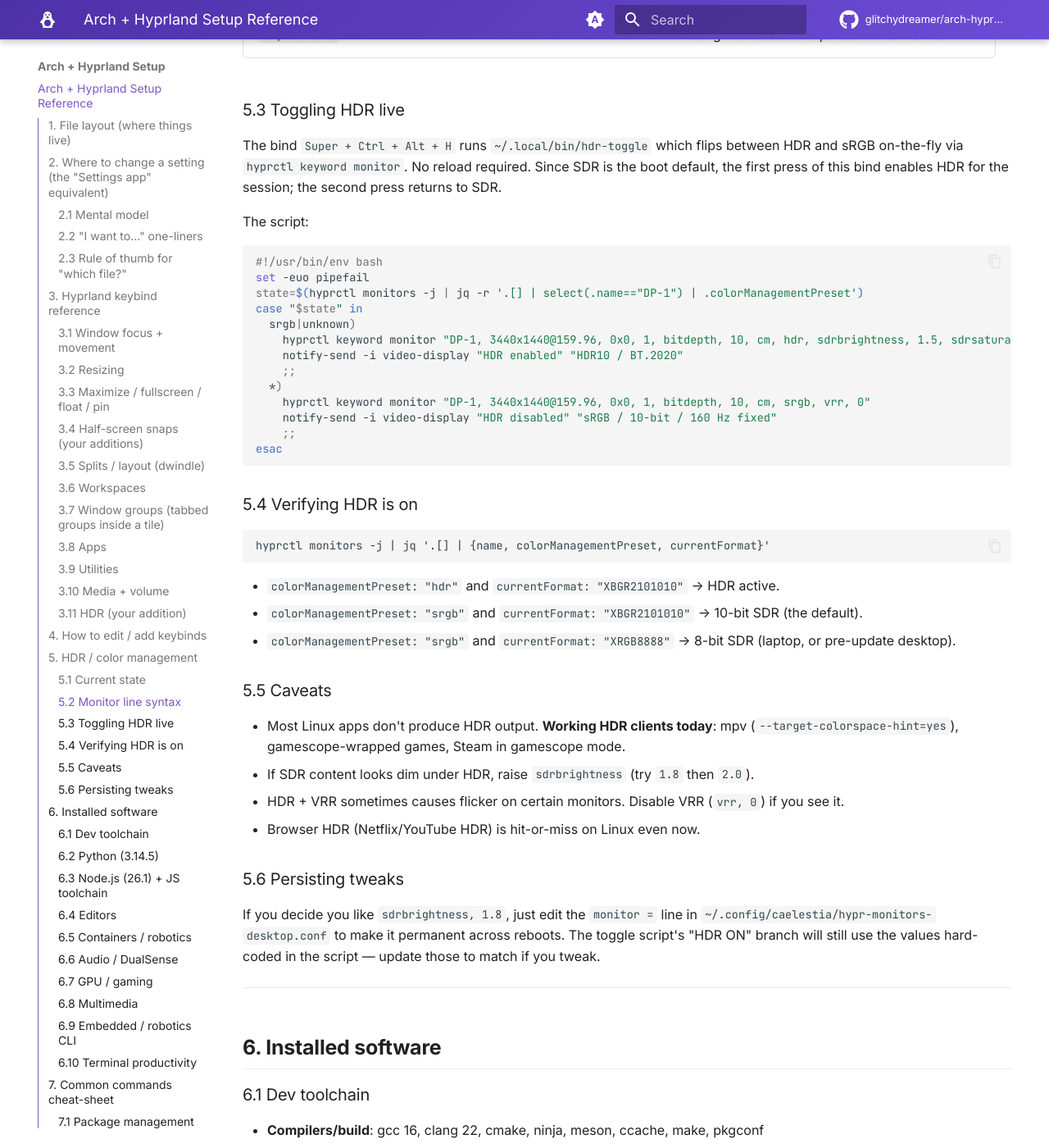
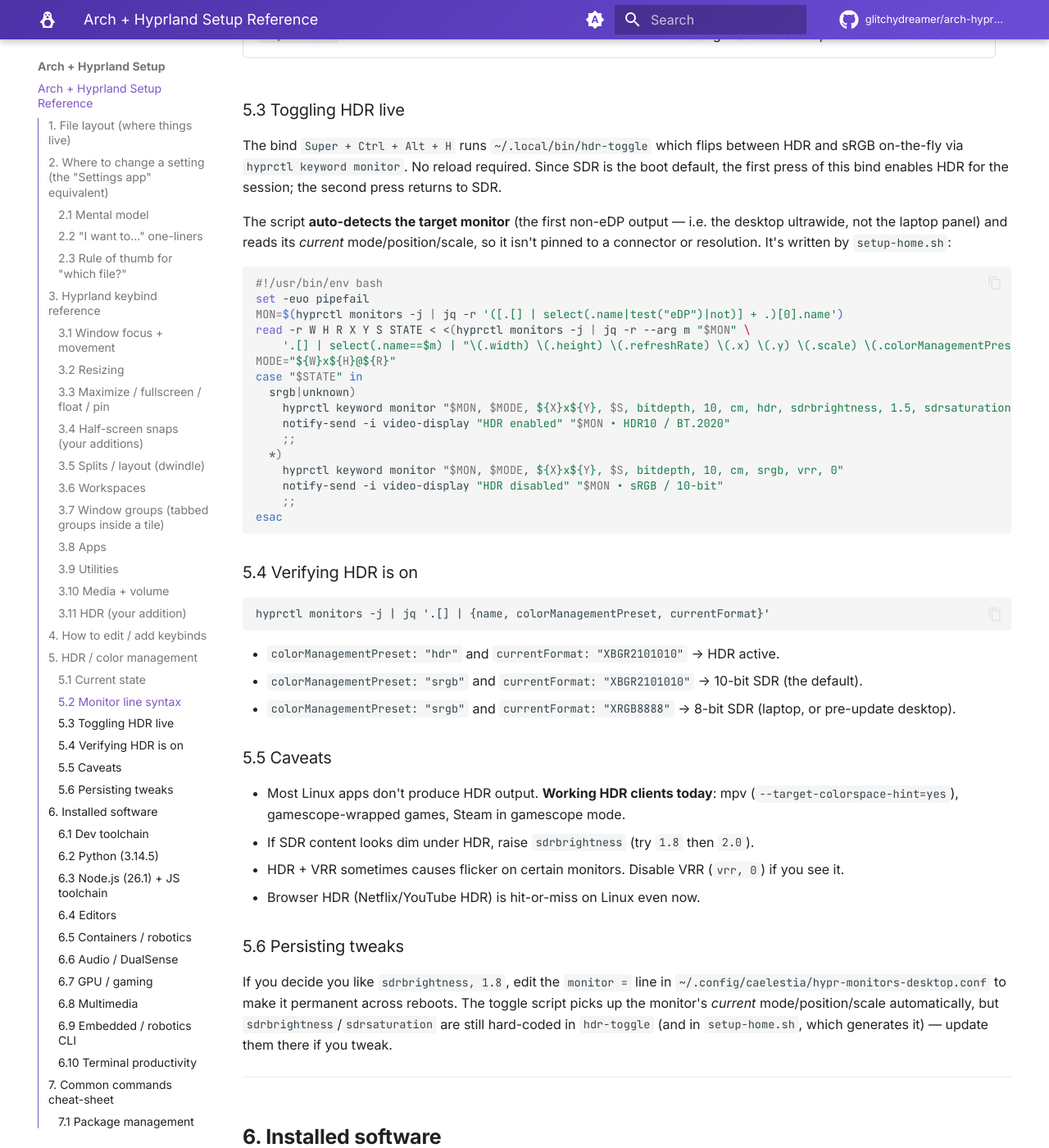
Before and after one commit to glitchydreamer/arch-hyprland-setup, an MkDocs documentation site: the page built from docs/index.md, in a window 1280 px wide and 1400 px high, scrolled down 13347 px. Shown: the whole window at 82% size. Built offline with MkDocs 1.6.1 and Material for MkDocs 9.7.7, drawn with Linux system fonts in a browser that asks for light colours; comment, search, counter and statistics services are not loaded; some of the changed text lies outside the part shown.

Commit message:
feat: add setup-home.sh + driver-matched CUDA in install.sh
- setup-home.sh: idempotent generator for the home-dir half (Hyprland
  overrides, ~/.local/bin scripts, fish, Dolphin, git defaults). Auto-detects
  the desktop connector + current mode so it's portable across machines, not
  pinned to DP-1.
- hdr-toggle is now generalized: detects the primary non-eDP monitor and its
  live mode/position/scale instead of hardcoding DP-1 / a fixed resolution.
- install.sh: install_cuda() matches the CUDA toolkit to the installed NVIDIA
  driver (reads nvidia-smi's max CUDA; installs repo cuda/cudnn only if within
  that ceiling, else falls back to an AUR cuda-<ver> pinned to the driver).
- docs: document both scripts, the two-step rebuild flow, generalized HDR
  toggle, and driver-matched CUDA.

Co-Authored-By: Claude Opus 4.7 <noreply@anthropic.com>

````diff
--- a/docs/index.md
+++ b/docs/index.md
@@ -353,20 +353,23 @@ Extra args (comma-separated key/value pairs):
 
 The bind `Super + Ctrl + Alt + H` runs `~/.local/bin/hdr-toggle` which flips between HDR and sRGB on-the-fly via `hyprctl keyword monitor`. No reload required. Since SDR is the boot default, the first press of this bind enables HDR for the session; the second press returns to SDR.
 
-The script:
+The script **auto-detects the target monitor** (the first non-eDP output — i.e. the desktop ultrawide, not the laptop panel) and reads its *current* mode/position/scale, so it isn't pinned to a connector or resolution. It's written by `setup-home.sh`:
 
 ```bash
 #!/usr/bin/env bash
 set -euo pipefail
-state=$(hyprctl monitors -j | jq -r '.[] | select(.name=="DP-1") | .colorManagementPreset')
-case "$state" in
+MON=$(hyprctl monitors -j | jq -r '([.[] | select(.name|test("eDP")|not)] + .)[0].name')
+read -r W H R X Y S STATE < <(hyprctl monitors -j | jq -r --arg m "$MON" \
+    '.[] | select(.name==$m) | "\(.width) \(.height) \(.refreshRate) \(.x) \(.y) \(.scale) \(.colorManagementPreset)"')
+MODE="${W}x${H}@${R}"
+case "$STATE" in
   srgb|unknown)
-    hyprctl keyword monitor "DP-1, 3440x1440@159.96, 0x0, 1, bitdepth, 10, cm, hdr, sdrbrightness, 1.5, sdrsaturation, 1.0"
-    notify-send -i video-display "HDR enabled" "HDR10 / BT.2020"
+    hyprctl keyword monitor "$MON, $MODE, ${X}x${Y}, $S, bitdepth, 10, cm, hdr, sdrbrightness, 1.5, sdrsaturation, 1.0"
+    notify-send -i video-display "HDR enabled" "$MON • HDR10 / BT.2020"
     ;;
   *)
-    hyprctl keyword monitor "DP-1, 3440x1440@159.96, 0x0, 1, bitdepth, 10, cm, srgb, vrr, 0"
-    notify-send -i video-display "HDR disabled" "sRGB / 10-bit / 160 Hz fixed"
+    hyprctl keyword monitor "$MON, $MODE, ${X}x${Y}, $S, bitdepth, 10, cm, srgb, vrr, 0"
+    notify-send -i video-display "HDR disabled" "$MON • sRGB / 10-bit"
     ;;
 esac
 ```
@@ -390,7 +393,7 @@ hyprctl monitors -j | jq '.[] | {name, colorManagementPreset, currentFormat}'
 
 ### 5.6 Persisting tweaks
 
-If you decide you like `sdrbrightness, 1.8`, just edit the `monitor =` line in `~/.config/caelestia/hypr-monitors-desktop.conf` to make it permanent across reboots. The toggle script's "HDR ON" branch will still use the values hard-coded in the script — update those to match if you tweak.
+If you decide you like `sdrbrightness, 1.8`, edit the `monitor =` line in `~/.config/caelestia/hypr-monitors-desktop.conf` to make it permanent across reboots. The toggle script picks up the monitor's *current* mode/position/scale automatically, but `sdrbrightness`/`sdrsaturation` are still hard-coded in `hdr-toggle` (and in `setup-home.sh`, which generates it) — update them there if you tweak.
 
 ---
 
@@ -401,8 +404,17 @@ If you decide you like `sdrbrightness, 1.8`, just edit the `monitor =` line in `
 - **Compilers/build**: gcc 16, clang 22, cmake, ninja, meson, ccache, make, pkgconf
 - **Debug/profile**: gdb, lldb, valgrind, cppcheck, doxygen, graphviz
 - **C++ libs**: boost, eigen, tbb, openssl
-- **CUDA 13.2** at `/opt/cuda` (path in `/etc/profile.d/cuda.sh`)
+- **CUDA 13.2** at `/opt/cuda` (path in `/etc/profile.d/cuda.sh`; fish gets it via `dev-env.fish`)
 - **cuDNN 9.22**
+
+> **Driver-matched CUDA.** Arch's `cuda` package is rolling — always the newest
+> toolkit, which needs a recent enough driver. `install.sh` reads the max CUDA
+> your driver supports (the `CUDA Version` field in `nvidia-smi`) and only
+> installs the repo `cuda`/`cudnn` if the repo toolkit is **≤** that ceiling.
+> If the repo toolkit is too new for your driver, it falls back to an AUR
+> `cuda-<major.minor>` pinned to the driver (and tells you to bump the driver if
+> no match exists). So the same script does the right thing across driver
+> versions — it won't install a CUDA your driver can't run.
 
 ### 6.2 Python (3.14.5)
 
@@ -677,8 +689,11 @@ the double-cursor only matters once inside the Hyprland session.
 
 Original setup performed by Claude on 2026-05-17. **Rebuilt 2026-05-27** on a
 fresh minimal Arch install (clean `archinstall`, NVIDIA drivers, GDM instead of
-SDDM). The rebuild recreated every home-dir config directly and reproduced the
-system half via [`install.sh`](https://github.com/glitchydreamer/arch-hyprland-setup/blob/main/install.sh).
+SDDM). The whole thing is now reproducible by two idempotent scripts at the repo
+root: [`setup-home.sh`](https://github.com/glitchydreamer/arch-hyprland-setup/blob/main/setup-home.sh)
+(home-dir configs, no sudo — auto-detects the desktop connector) then
+[`install.sh`](https://github.com/glitchydreamer/arch-hyprland-setup/blob/main/install.sh)
+(packages + system, sudo — CUDA matched to the driver).
 Notable deltas from the first install: desktop output moved DP-2 → **DP-1**,
 user Hyprland files moved under `~/.config/caelestia/` (since `~/.config/hypr`
 is now a symlink into the caelestia tree), and the NVIDIA ghost-cursor fix was
````
Also changed, not shown: README.md (+16 -6 lines), docs/display.md (+6 -0 lines), 2 other files.
